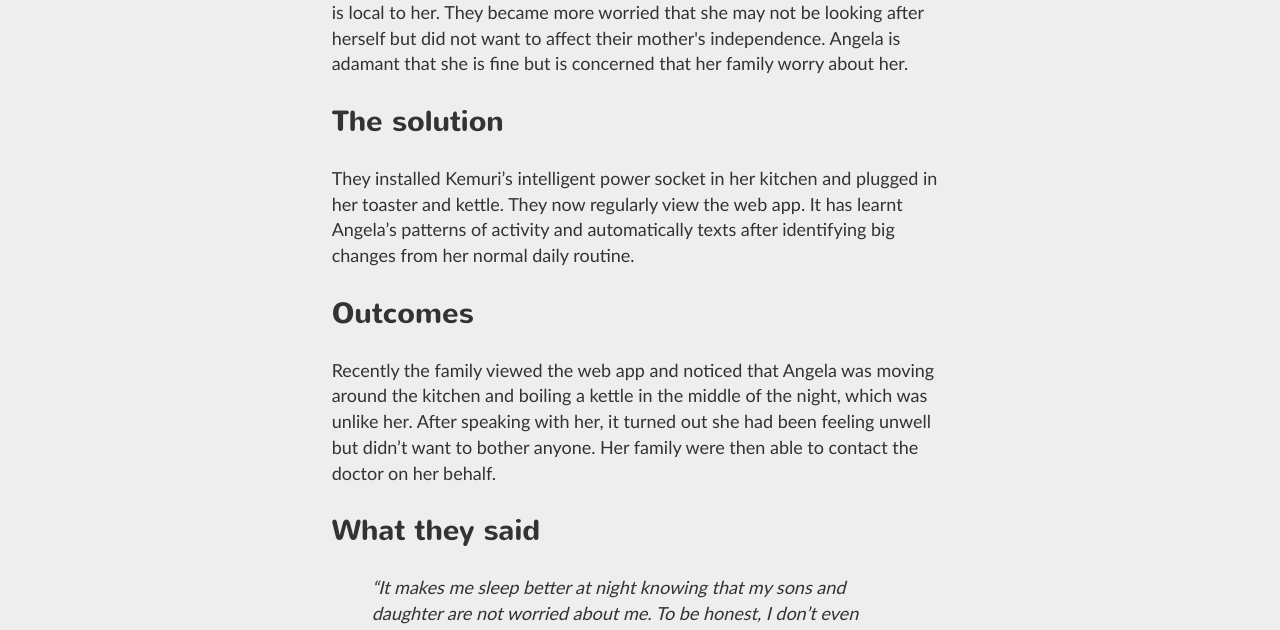
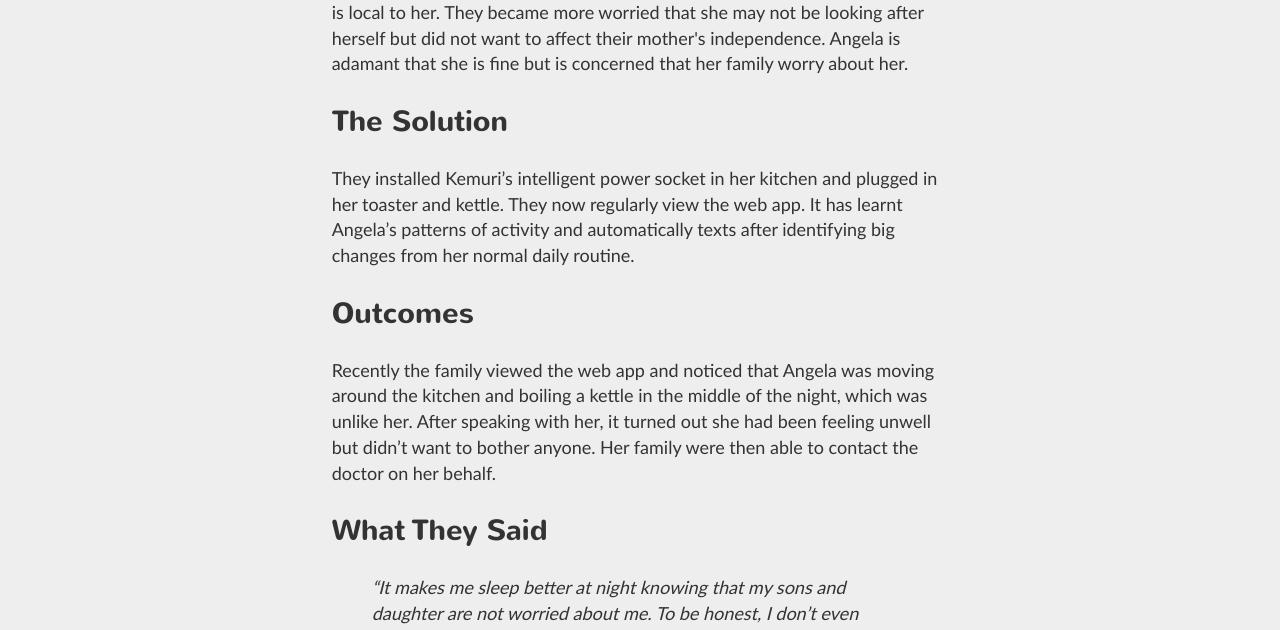
Before and after one commit to intelligentlilli/kemurisense.github.io, a Jekyll site: the page built from _posts/2020-01-07-Case Study: Angela.html, in a window 1280 px wide and 900 px high, scrolled down 368 px. Shown: the part 158-788 px from the top of the window. Built offline with Jekyll 4.4.1, drawn with Linux system fonts in a browser that asks for light colours.

Commit message:
Fix the capitalisation of headers

```diff
--- a/_posts/2020-01-07-Case Study: Angela.html
+++ b/_posts/2020-01-07-Case Study: Angela.html
@@ -12,13 +12,13 @@
 <h2>The Issue</h2>
 <p>Angela’s mobility has recently started to deteriorate. She has no carers and makes all her meals herself. She has a pendant alarm but doesn’t always remember to wear it. She has two sons, who live abroad, and a daughter who is local to her. They became more worried that she may not be looking after herself but did not want to affect their mother's independence. Angela is adamant that she is fine but is concerned that her family worry about her.</p>
 
-<h2>The solution</h2>
+<h2>The Solution</h2>
 <p>They installed Kemuri’s intelligent power socket in her kitchen and plugged in her toaster and kettle. They now regularly view the web app. It has learnt Angela’s patterns of activity and automatically texts after identifying big changes from her normal daily routine. </p>
 
 <h2>Outcomes</h2>
 <p>Recently the family viewed the web app and noticed that Angela was moving around the kitchen and boiling a kettle in the middle of the night, which was unlike her. After speaking with her, it turned out she had been feeling unwell but didn’t want to bother anyone. Her family were then able to contact the doctor on her behalf.</p>
 
-<h2>What they said</h2>
+<h2>What They Said</h2>
 <blockquote>
 	<p>It makes me sleep better at night knowing that my sons and daughter are not worried about me. To be honest, I don’t even notice the socket</p>
 	<footer>Angela</footer>
```
